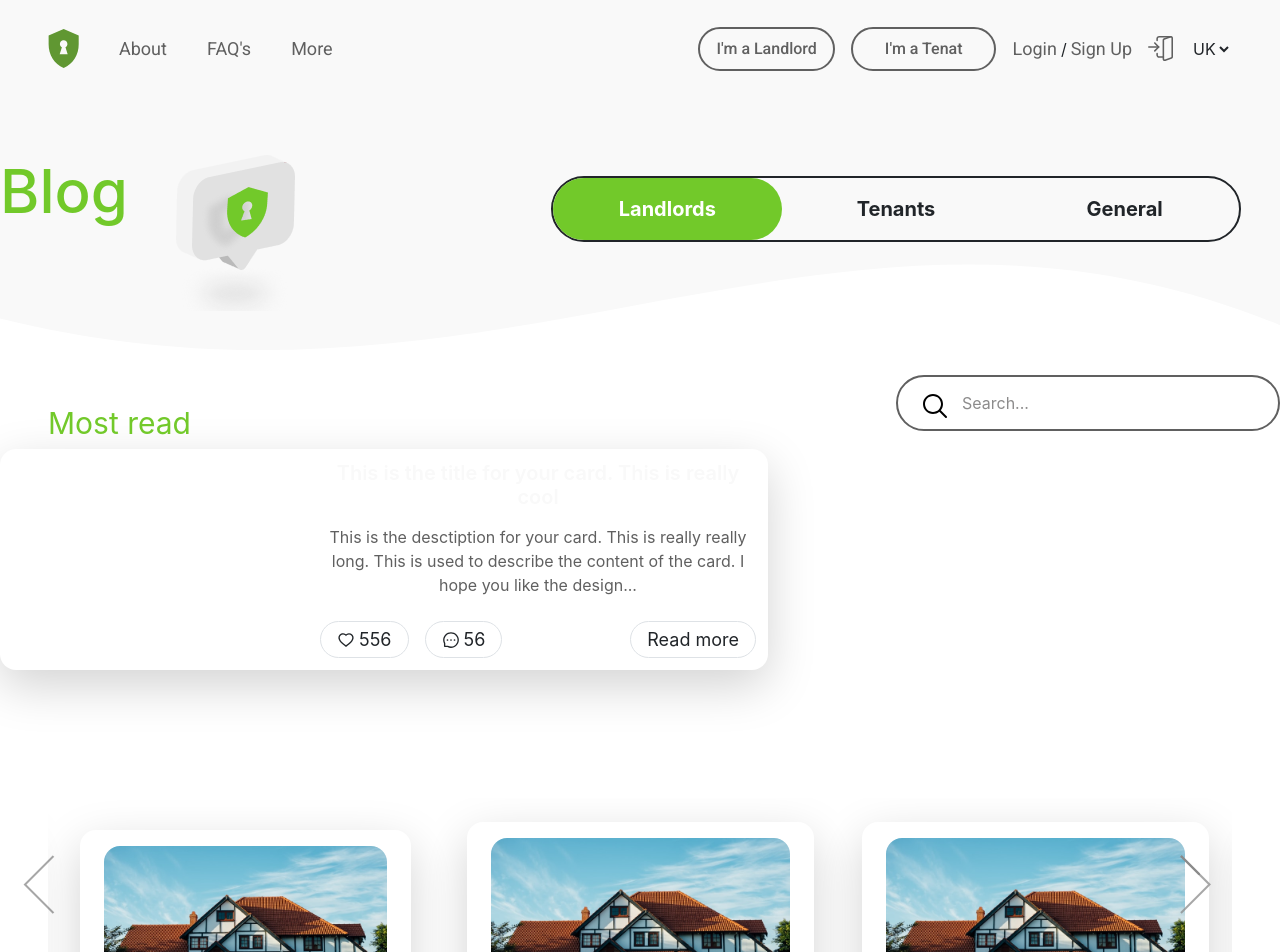
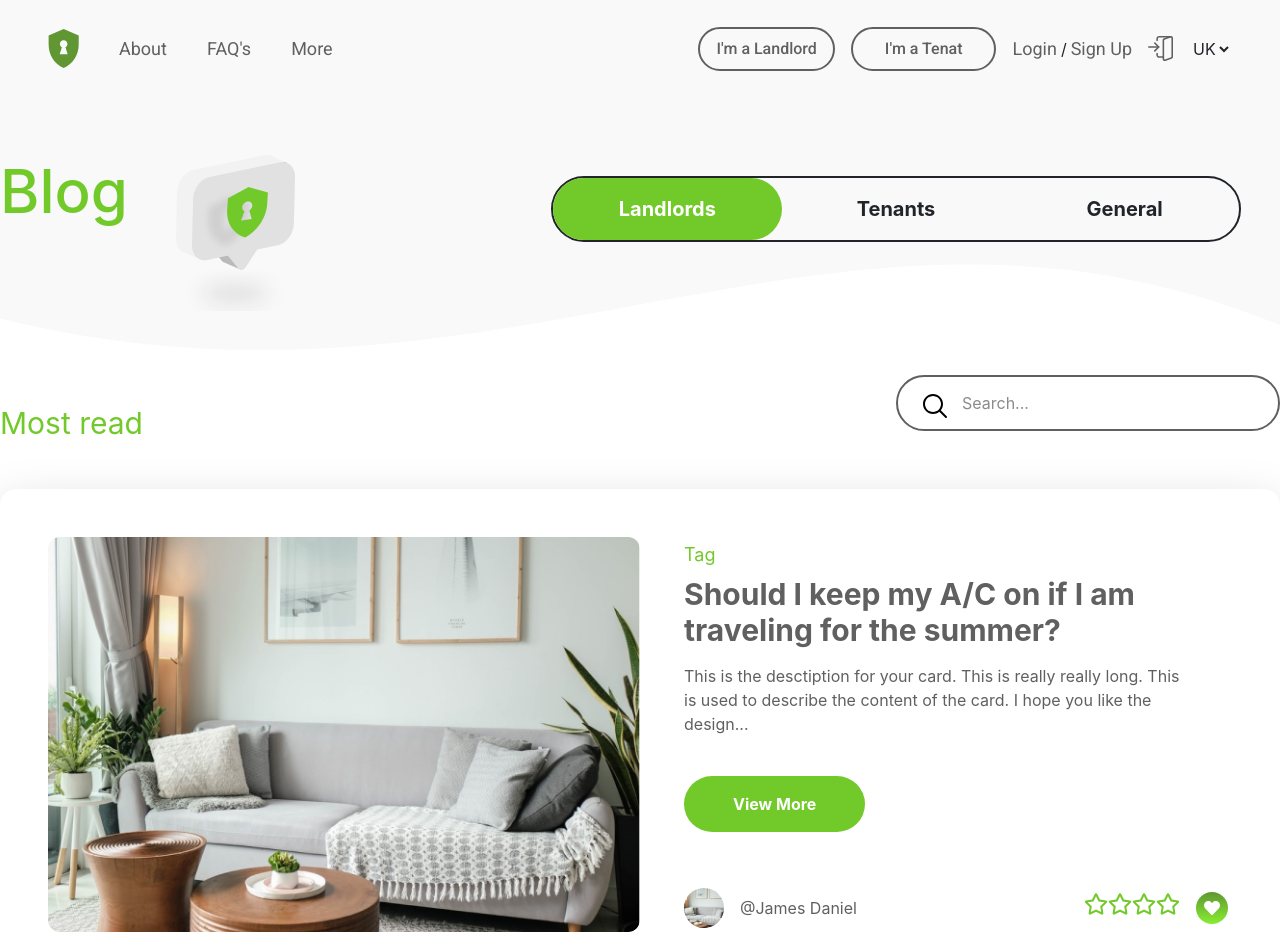
Before and after one commit to muzammalrahim/Rental-Shield, a React (Create React App) app: page /blog in a window 1280 px wide. Shown: the top 952 px of the page. Built offline with nearby package versions, Linux system fonts and the light colour scheme.

Commit message:
Recent-blog-changes

```diff
--- a/src/components/Mostread/Mstread.js
+++ b/src/components/Mostread/Mstread.js
@@ -1,41 +1,57 @@
 import React, { Component } from 'react';
 import {Row, Col} from 'react-bootstrap';
-import Mostreadimg from '../../assets/images/home.jpg';
+import {Link} from 'react-router-dom'
+import Mostreadimg from '../../assets/images/Mostread.png';
+
+import {FaHeart} from "react-icons/fa";
+import {FaRegStar} from "react-icons/fa";
 
 
 
 export default class Mostread extends Component {
     render() {
         return (
-                    <div class="bg-white p-2 w-80 max-w-3xl sm:w-full sm:p-4 h-auto sm:h-64 rounded-2xl shadow-lg flex flex-col sm:flex-row gap-5 select-none">
-            <div style={{ backgroundImage:`url(${Mostreadimg})` }} class="h-52 sm:h-full sm:w-72 rounded-xl bg-gray-100 bg-center bg-cover">
-
+            <div class="bg-whitew-11/12 sm:w-full sm:p-12 h-auto rounded-2xl shadow-lg flex flex-col sm:flex-row gap-10 select-none">
+            {/* <div style={{ backgroundImage:`url(${Mostreadimg})` }} class="sm:w-6/12 rounded-xl bg-gray-100 bg-center bg-cover"> */}
+            <div class="sm:w-6/12 rounded-xl bg-gray-100 bg-center bg-cover">
+                <img className="rounded-xl w-full" src={Mostreadimg} />
             </div>
-            <div class="flex sm:flex-1 flex-col gap-2 p-1">
-                <h1 class="text-lg sm:text-xl font-semibold  text-gray-600">
-                    This is the title for your card. This is really cool
+            <div class="flex sm:flex-1 flex-col gap-2 p-1 text-left">
+                <span class="inline-block text-green-900 text-normal font-normal">Tag</span>
+                <h1 class="text-3xl font-bold text-gray-500 mb-2 w-11/12">
+                Should I keep my A/C on if I am traveling for the summer?
                 </h1>
-                <p class="text-gray-500 text-sm sm:text-base line-clamp-3">
+                <p class="text-gray-500 text-sm sm:text-base line-clamp-3 w-11/12">
                     This is the desctiption for your card. This is really really long. This is used to describe the content of the card. I hope you like the design...
                 </p>
+                <button class="w-4/12 rounded-full py-3 px-6 bg-green-900 text-white font-bold mt-3">View More</button>
                 <div class="flex gap-4 mt-auto">
-                <button
-                    class='flex items-center gap-1 sm:text-lg border border-gray-300 px-3 py-1 rounded-full hover:bg-gray-50 transition-colors focus:bg-gray-100 focus:outline-none focus-visible:border-gray-500'
-                >
-                    <svg stroke="currentColor" fill="currentColor" stroke-width="0" viewBox="0 0 1024 1024" height="1em" width="1em" xmlns="http://www.w3.org/2000/svg"><path d="M923 283.6a260.04 260.04 0 0 0-56.9-82.8 264.4 264.4 0 0 0-84-55.5A265.34 265.34 0 0 0 679.7 125c-49.3 0-97.4 13.5-139.2 39-10 6.1-19.5 12.8-28.5 20.1-9-7.3-18.5-14-28.5-20.1-41.8-25.5-89.9-39-139.2-39-35.5 0-69.9 6.8-102.4 20.3-31.4 13-59.7 31.7-84 55.5a258.44 258.44 0 0 0-56.9 82.8c-13.9 32.3-21 66.6-21 101.9 0 33.3 6.8 68 20.3 103.3 11.3 29.5 27.5 60.1 48.2 91 32.8 48.9 77.9 99.9 133.9 151.6 92.8 85.7 184.7 144.9 188.6 147.3l23.7 15.2c10.5 6.7 24 6.7 34.5 0l23.7-15.2c3.9-2.5 95.7-61.6 188.6-147.3 56-51.7 101.1-102.7 133.9-151.6 20.7-30.9 37-61.5 48.2-91 13.5-35.3 20.3-70 20.3-103.3.1-35.3-7-69.6-20.9-101.9zM512 814.8S156 586.7 156 385.5C156 283.6 240.3 201 344.3 201c73.1 0 136.5 40.8 167.7 100.4C543.2 241.8 606.6 201 679.7 201c104 0 188.3 82.6 188.3 184.5 0 201.2-356 429.3-356 429.3z"></path></svg>
-                    <span>556</span>
-                </button>
-                <button
-                    class='flex items-center gap-1 sm:text-lg border border-gray-300 px-3 py-1 rounded-full hover:bg-gray-50 transition-colors focus:bg-gray-100 focus:outline-none focus-visible:border-gray-500'
-                >
-                    <svg stroke="currentColor" fill="currentColor" stroke-width="0" viewBox="0 0 1024 1024" height="1em" width="1em" xmlns="http://www.w3.org/2000/svg"><path d="M464 512a48 48 0 1 0 96 0 48 48 0 1 0-96 0zm200 0a48 48 0 1 0 96 0 48 48 0 1 0-96 0zm-400 0a48 48 0 1 0 96 0 48 48 0 1 0-96 0zm661.2-173.6c-22.6-53.7-55-101.9-96.3-143.3a444.35 444.35 0 0 0-143.3-96.3C630.6 75.7 572.2 64 512 64h-2c-60.6.3-119.3 12.3-174.5 35.9a445.35 445.35 0 0 0-142 96.5c-40.9 41.3-73 89.3-95.2 142.8-23 55.4-34.6 114.3-34.3 174.9A449.4 449.4 0 0 0 112 714v152a46 46 0 0 0 46 46h152.1A449.4 449.4 0 0 0 510 960h2.1c59.9 0 118-11.6 172.7-34.3a444.48 444.48 0 0 0 142.8-95.2c41.3-40.9 73.8-88.7 96.5-142 23.6-55.2 35.6-113.9 35.9-174.5.3-60.9-11.5-120-34.8-175.6zm-151.1 438C704 845.8 611 884 512 884h-1.7c-60.3-.3-120.2-15.3-173.1-43.5l-8.4-4.5H188V695.2l-4.5-8.4C155.3 633.9 140.3 574 140 513.7c-.4-99.7 37.7-193.3 107.6-263.8 69.8-70.5 163.1-109.5 262.8-109.9h1.7c50 0 98.5 9.7 144.2 28.9 44.6 18.7 84.6 45.6 119 80 34.3 34.3 61.3 74.4 80 119 19.4 46.2 29.1 95.2 28.9 145.8-.6 99.6-39.7 192.9-110.1 262.7z"></path></svg>
-                    <span>56</span>
-                </button>
-                <button
-                    class='ml-auto flex items-center gap-1 sm:text-lg border border-gray-300 px-3 py-1 rounded-full hover:bg-gray-50 transition-colors focus:bg-gray-100 focus:outline-none focus-visible:border-gray-500'
-                >
-                    <span>Read more</span>
-                </button>
+
+                    <div class="flex items-center space-x-4 space-x-4 w-10/12">
+                        <a href="" class="flex-shrink-0 w-10 h-10 overflow-hidden rounded-full ">
+                            <img src={Mostreadimg} alt="SmileSharks" class="object-cover w-full h-full" />
+                        </a>
+                        <div class="flex flex-col space-y-1">
+                            <a href="" class="font-semibol text-base hover:underline text-gray-500">@James Daniel</a>
+                        </div>
+                    </div>
+
+                    <div class="flex items-center space-x-4">
+
+                        <h1 class="text-lg">
+                            <a class="no-underline text-black" href="#">
+                                <div class="flex items-center text-sm text-green-900"><FaRegStar style={{ fontSize: 24 }}/><FaRegStar style={{ fontSize: 24 }}/><FaRegStar style={{ fontSize: 24 }}/><FaRegStar style={{ fontSize: 24 }}/></div>
+                            </a>
+                        </h1>
+
+                        <Link href="#" class="bg-gradient-to-t from-green-500 to-green-400 hover:bg-green-400 text-white p-2 inline-block rounded-full">
+                            <span class="hidden">Like</span>
+                            <FaHeart/>
+                        </Link>
+
+                    </div>
+
+
                 </div>
             </div>
         </div>
--- a/src/components/Search/Search.js
+++ b/src/components/Search/Search.js
@@ -14,7 +14,7 @@ export default class Search extends Component {
             // </div>
 
             <div className="bg-gray-200">
-    <div className="flex pl-96">
+    <div className="flex float-right">
         <div class="relative">
             <div className="absolute top-4 left-6"> <img src={Searchicon} /> </div>
             <input type="text" className="h-14 w-96 pl-16 pr-5 z-0 focus:outline-none border-2 border-gray-500 rounded-full" placeholder="Search..." />
--- a/src/pages/Blog.js
+++ b/src/pages/Blog.js
@@ -4,6 +4,7 @@ import BlogBanner from '../components/Banners/BlogBanner';
 import Search from '../components/Search/Search';
 import BlogPostSlider from '../components/Sliders/BlogPostSlider';
 import Mostread from '../components/Mostread/Mstread';
+import BgTop from '../assets/images/client-bg.png'
 import {
     useParams,
 } from "react-router-dom";
@@ -24,7 +25,7 @@ export default function Blog() {
 
                 <section class="bg-white">
                 <div className="md:container md:mx-auto px-0 mx-auto flex flex-wrap flex-col md:flex-row items-center">
-                    <div className="flex w-full md:w-2/5 flex-wrap pt-5 pl-5">
+                    <div className="flex w-full md:w-2/5 flex-wrap pt-5">
                         <h2 className="float-left text-green-900 text-3xl font-normal">Most read</h2>
                     </div>
                     <div className="w-full md:w-3/5 text-center">
@@ -32,7 +33,7 @@ export default function Blog() {
                     </div>
                 </div>
 
-                <div className="md:container md:mx-auto">
+                <div className="md:container md:mx-auto my-10">
                     <Mostread />
                 </div>
 
@@ -40,6 +41,26 @@ export default function Blog() {
                 <div className="">
                     <BlogPostSlider/>
                 </div>
+
+                <div className="md:container md:mx-auto my-10">
+                    <Mostread />
+                </div>
+
+                <div className="last-section">
+
+                    {/* <svg viewBox="0 0 500 150">
+                        <path d="M-6.49,2.47 C137.97,194.89 344.52,-128.78 518.90,75.48 L500.00,150.00 L0.00,150.00 Z" style={{stroke: "none", fill:"#DFF8C9"}}></path>
+
+                    </svg> */}
+                    <img className="w-full" src={BgTop} alt=""/>
+                    <div className="bg">
+                    <BlogPostSlider/>
+                    </div>
+
+
+                </div>
+
+
 
                 </section>
 
```
Also changed, not shown: src/assets/images/Mostread.png (added).
